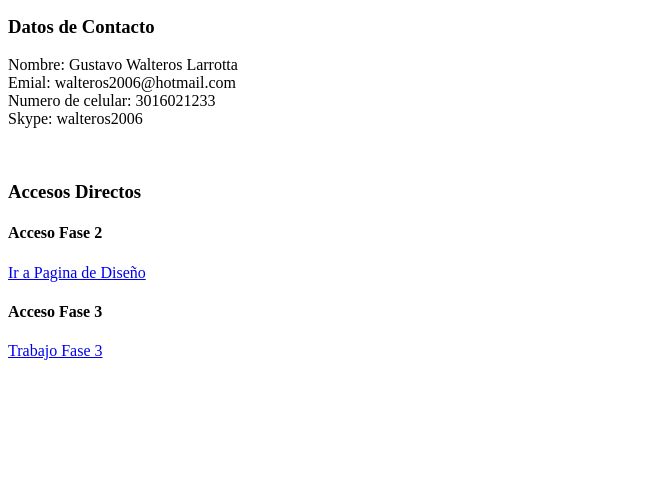
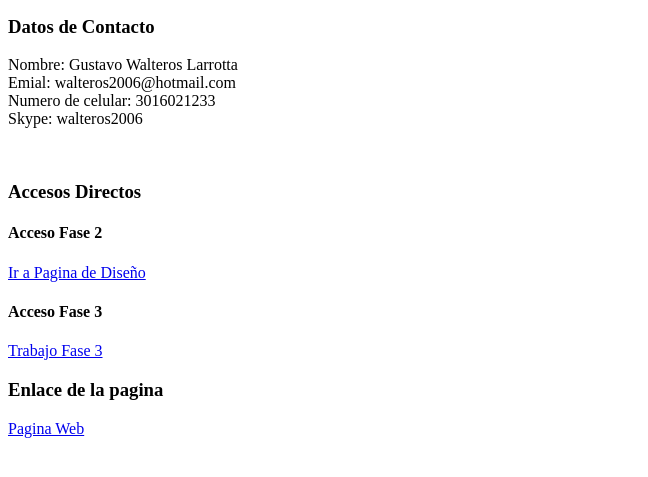
Before and after one commit to GH-walteros2021/DSW-gustavo_walteros, a plain HTML site: page index.html in a window 1280 px wide. Shown: the part 105-582 px from the top of the page, without its empty margins (0-648 px from the left). Drawn offline with Linux system fonts and the light colour scheme.

Commit message:
enlace_web

```diff
--- a/index.html
+++ b/index.html
@@ -1,17 +1,19 @@
 <!DOCTYPE html>
 <html lang="en">
+
 <head>
     <meta charset="UTF-8">
     <meta http-equiv="X-UA-Compatible" content="IE=edge">
     <meta name="viewport" content="width=device-width, initial-scale=1.0">
     <title>Proyecto_web_16-05</title>
 </head>
+
 <body>
     <h1>PROYECTO DE SITIO WEB 2021 - 16-05</h1>
     <h3>Diseño de sitios WEB</h3>
     <h3>Datos de Contacto</h3>
     <p>Nombre: Gustavo Walteros Larrotta <br>
-         Emial: walteros2006@hotmail.com <br>
+        Emial: walteros2006@hotmail.com <br>
         Numero de celular: 3016021233 <br>
         Skype: walteros2006 </p>
     <br>
@@ -21,8 +23,12 @@
     <p><a href="fase_2/design.html">Ir a Pagina de Diseño</a> </p>
     <h4>Acceso Fase 3</h4>
     <p><a href="fase_3/index.html">Trabajo Fase 3</a> </p>
+    <h3>Enlace de la pagina</h3>
+    <p><a href="https://gh-walteros2021.github.io/DSW-gustavo_walteros/">Pagina Web</a></p>
+
 
 
 
 </body>
+
 </html>
```
